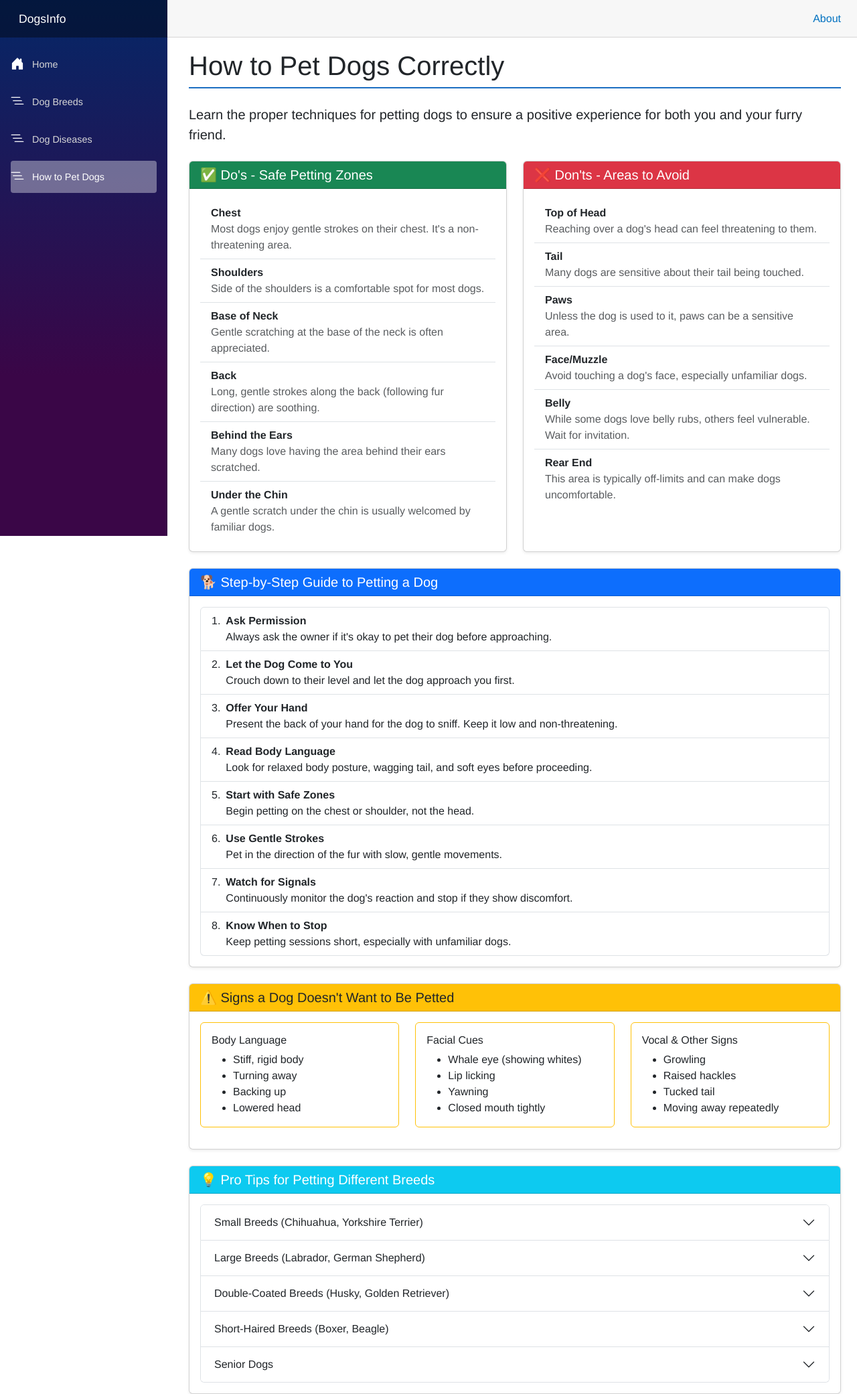
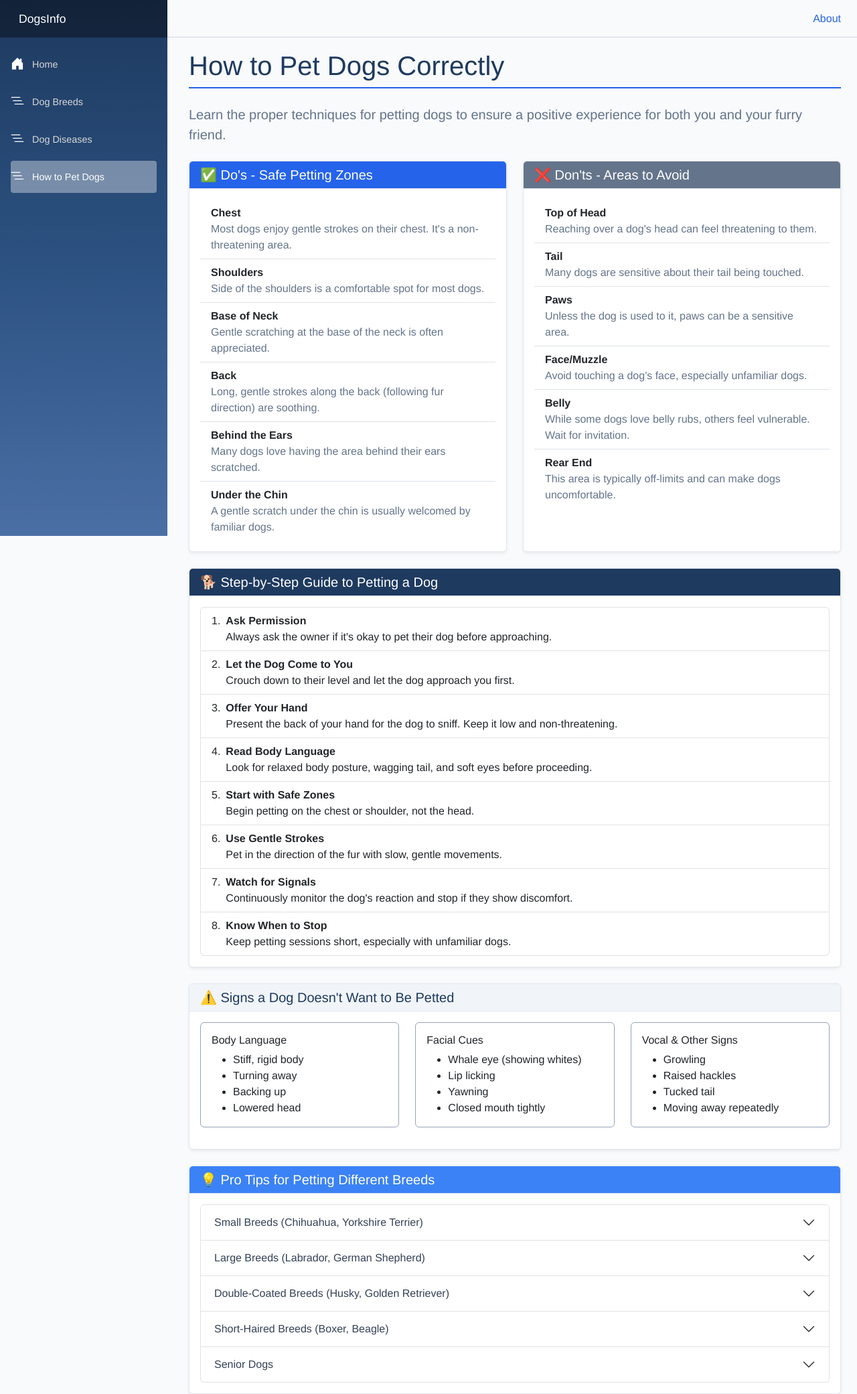
Before and after one commit to JardaJ09/jjPokus, an ASP.NET Core app: page /petting in a window 1280 px wide. Shown: the whole page at 67% size. Run offline with ASP.NET Core 8, Linux system fonts and the light colour scheme; style sheets or scripts are compiled from the project's sources.

Commit message:
Update color scheme to blue, white, and gray theme
Co-authored-by: JardaJ09 <95539126+JardaJ09@users.noreply.github.com>

```diff
--- a/DogsInfo/Layout/MainLayout.razor.css
+++ b/DogsInfo/Layout/MainLayout.razor.css
@@ -9,12 +9,12 @@ main {
 }
 
 .sidebar {
-    background-image: linear-gradient(180deg, rgb(5, 39, 103) 0%, #3a0647 70%);
+    background-image: linear-gradient(180deg, #1e3a5f 0%, #2c5282 50%, #4a6fa5 100%);
 }
 
 .top-row {
-    background-color: #f7f7f7;
-    border-bottom: 1px solid #d6d5d5;
+    background-color: #f8fafc;
+    border-bottom: 1px solid #cbd5e1;
     justify-content: flex-end;
     height: 3.5rem;
     display: flex;
--- a/DogsInfo/wwwroot/css/app.css
+++ b/DogsInfo/wwwroot/css/app.css
@@ -1,23 +1,38 @@
 html, body {
     font-family: 'Helvetica Neue', Helvetica, Arial, sans-serif;
+    background-color: #f8fafc;
+    color: #334155;
 }
 
 h1:focus {
     outline: none;
 }
 
+h1, h2, h3, h4, h5, h6 {
+    color: #1e3a5f;
+}
+
 a, .btn-link {
-    color: #0071c1;
+    color: #2563eb;
+}
+
+a:hover, .btn-link:hover {
+    color: #1d4ed8;
 }
 
 .btn-primary {
     color: #fff;
-    background-color: #1b6ec2;
-    border-color: #1861ac;
+    background-color: #2563eb;
+    border-color: #1d4ed8;
+}
+
+.btn-primary:hover {
+    background-color: #1d4ed8;
+    border-color: #1e40af;
 }
 
 .btn:focus, .btn:active:focus, .btn-link.nav-link:focus, .form-control:focus, .form-check-input:focus {
-  box-shadow: 0 0 0 0.1rem white, 0 0 0 0.25rem #258cfb;
+  box-shadow: 0 0 0 0.1rem white, 0 0 0 0.25rem #60a5fa;
 }
 
 .content {
@@ -29,11 +44,21 @@ a, .btn-link {
 }
 
 .invalid {
-    outline: 1px solid red;
+    outline: 1px solid #dc2626;
 }
 
 .validation-message {
-    color: red;
+    color: #dc2626;
+}
+
+.card {
+    background-color: #ffffff;
+    border-color: #e2e8f0;
+}
+
+.card-header {
+    background-color: #f1f5f9;
+    border-bottom-color: #e2e8f0;
 }
 
 #blazor-error-ui {
@@ -82,7 +107,7 @@ a, .btn-link {
     }
 
         .loading-progress circle:last-child {
-            stroke: #1b6ec2;
+            stroke: #2563eb;
             stroke-dasharray: calc(3.141 * var(--blazor-load-percentage, 0%) * 0.8), 500%;
             transition: stroke-dasharray 0.05s ease-in-out;
         }
@@ -99,5 +124,5 @@ a, .btn-link {
     }
 
 code {
-    color: #c02d76;
+    color: #1e40af;
 }
--- a/DogsInfo/wwwroot/css/site.css
+++ b/DogsInfo/wwwroot/css/site.css
@@ -1,12 +1,14 @@
-/* DogsInfo Custom Styles */
+/* DogsInfo Custom Styles - Blue, White, and Gray Theme */
 
 /* Breed Cards */
 .breed-card {
     transition: transform 0.2s ease-in-out;
+    border-color: #e2e8f0;
 }
 
 .breed-card:hover {
     transform: translateY(-5px);
+    box-shadow: 0 10px 25px rgba(30, 58, 95, 0.15);
 }
 
 .breed-card img {
@@ -16,7 +18,8 @@
 
 /* Disease Accordion */
 .disease-accordion .accordion-button:not(.collapsed) {
-    background-color: rgba(27, 110, 194, 0.1);
+    background-color: rgba(37, 99, 235, 0.1);
+    color: #1e3a5f;
 }
 
 .disease-accordion .accordion-header {
@@ -24,19 +27,29 @@
     align-items: center;
 }
 
+.accordion-button {
+    color: #334155;
+}
+
+.accordion-button:focus {
+    box-shadow: 0 0 0 0.25rem rgba(37, 99, 235, 0.25);
+}
+
 /* Filter Section */
 .filter-section {
-    background-color: #f8f9fa;
+    background-color: #f1f5f9;
     border-radius: 8px;
     padding: 1rem;
     margin-bottom: 1.5rem;
+    border: 1px solid #e2e8f0;
 }
 
 /* Page Headers */
 .page-header {
-    border-bottom: 2px solid #1b6ec2;
+    border-bottom: 2px solid #2563eb;
     padding-bottom: 0.5rem;
     margin-bottom: 1.5rem;
+    color: #1e3a5f;
 }
 
 /* Size Category Badges */
@@ -46,18 +59,58 @@
 }
 
 .size-small {
-    background-color: #17a2b8;
+    background-color: #3b82f6;
     color: white;
 }
 
 .size-medium {
-    background-color: #6c757d;
+    background-color: #64748b;
     color: white;
 }
 
 .size-large {
-    background-color: #343a40;
+    background-color: #1e3a5f;
     color: white;
+}
+
+/* Card styling */
+.card {
+    border-color: #e2e8f0;
+}
+
+.card-header.bg-success {
+    background-color: #2563eb !important;
+}
+
+.card-header.bg-danger {
+    background-color: #64748b !important;
+}
+
+.card-header.bg-primary {
+    background-color: #1e3a5f !important;
+}
+
+.card-header.bg-warning {
+    background-color: #f1f5f9 !important;
+    color: #1e3a5f !important;
+}
+
+.card-header.bg-info {
+    background-color: #3b82f6 !important;
+}
+
+.border-warning {
+    border-color: #94a3b8 !important;
+}
+
+/* Lead text */
+.lead {
+    color: #64748b;
+}
+
+/* Text muted */
+.text-muted {
+    color: #64748b !important;
 }
 
 /* Responsive adjustments */
```
